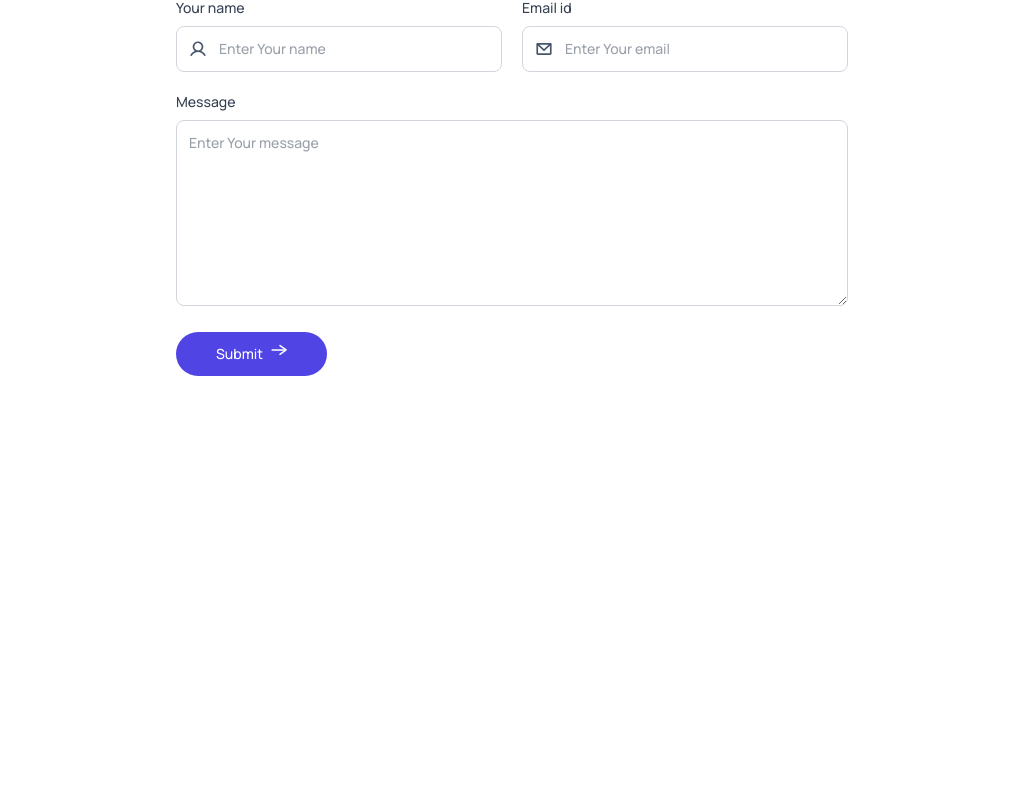
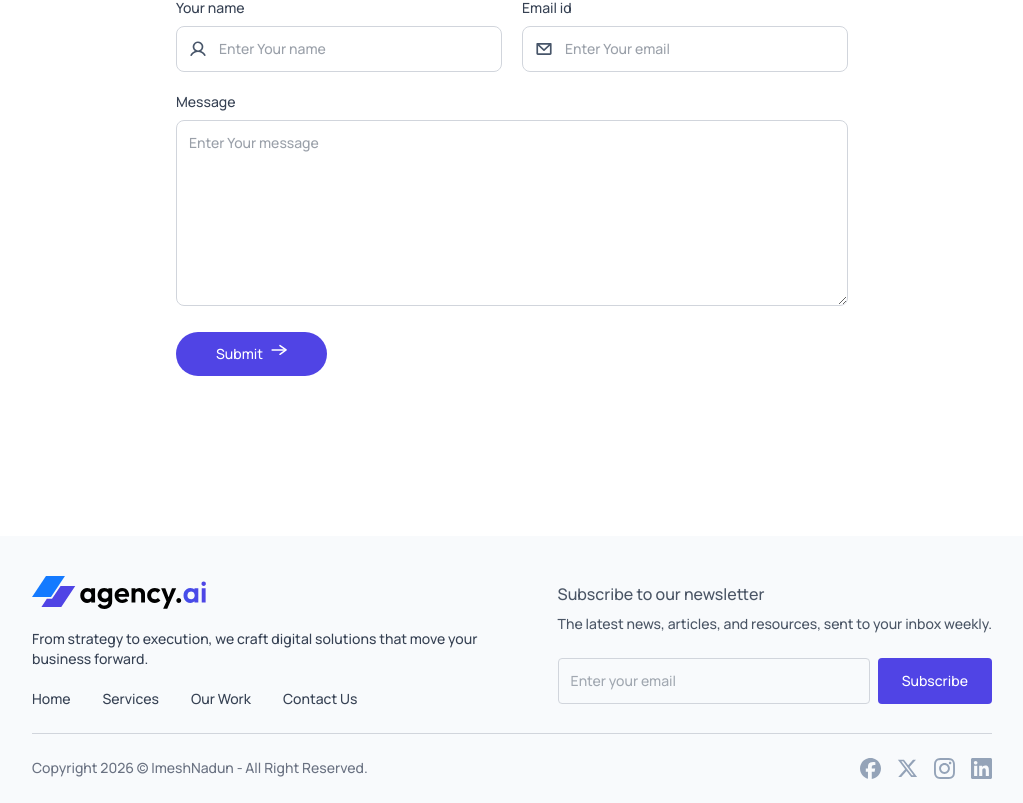
Before and after one commit to imesh1224/Agency-AI, a React (Vite) app: page / in a window 1280 px wide. Shown: the part 3302-4105 px from the top of the page, without its empty margins (128-1151 px from the left). Before the commit the page ends 3678 px from the top, so only its background shows below. Built offline with nearby package versions, Linux system fonts and the light colour scheme.

Commit message:
create footer section

```diff
--- a/src/App.jsx
+++ b/src/App.jsx
@@ -7,6 +7,7 @@
 import Teams from "./components/Teams";
 import ContactUs from "./components/ContactUs";
 import { Toaster } from "react-hot-toast";
+import Footer from "./components/Footer";
 
 const App = () => {
   const [theme, setTheme] = useState(localStorage.getItem("theme") || "light");
@@ -21,6 +22,7 @@
       <OurWork />
       <Teams />
       <ContactUs />
+      <Footer theme={theme} />
     </div>
   );
 };
--- /dev/null
+++ b/src/components/Footer.jsx
@@ -0,0 +1,79 @@
+import React from "react";
+import assets from "../assets/assets";
+
+const Footer = ({ theme }) => {
+  return (
+    <div className="bg-slate-50 dark:bg-gray-900 pt-10 sm:pt-10 mt-20 sm:mt-40 px-4 sm:px-10 lg:px-24 xl:px-40">
+      {/* footer top */}
+      <div className="flex justify-between lg:items-center max-lg:flex-col gap-10">
+        <div className="space-y-5 text-sm text-gray-700 dark:text-gray-400">
+          <img
+            src={theme === "dark" ? assets.logo_dark : assets.logo}
+            className="w-32 sm:w-44"
+            alt=""
+          />
+          <p className="max-w-md">
+            From strategy to execution, we craft digital solutions that move
+            your business forward.
+          </p>
+
+          <ul className="flex gap-8">
+            <li>
+              <a className="hover:text-primary" href="#">
+                Home
+              </a>
+            </li>
+            <li>
+              <a className="hover:text-primary" href="#services">
+                Services
+              </a>
+            </li>
+            <li>
+              <a className="hover:text-primary" href="#our-work">
+                Our Work
+              </a>
+            </li>
+            <li>
+              <a className="hover:text-primary" href="#contact-us">
+                Contact Us
+              </a>
+            </li>
+          </ul>
+        </div>
+
+        <div className="text-gray-600 dark:text-gray-400">
+          <h3 className="font-semibold">Subscribe to our newsletter</h3>
+          <p className="text-sm mt-2 mb-6">
+            The latest news, articles, and resources, sent to your inbox weekly.
+          </p>
+
+          <div className="flex gap-2 text-sm">
+            <input
+              type="email"
+              placeholder="Enter your email"
+              className="w-full p-3 text-sm outline-none rounded dark:text-gray-200 bg-transparent border border-gray-300 dark:border-gray-500"
+            />
+            <button className="bg-primary text-white rounded px-6">
+              Subscribe
+            </button>
+          </div>
+        </div>
+      </div>
+
+      <hr className="border-gray-300 dark:border-gray-600 my-6" />
+
+      {/* footer bottom */}
+      <div className="pb-6 text-sm text-gray-500 flex justify-center sm:justify-between gap-4 flex-wrap">
+        <p>Copyright 2026 © ImeshNadun - All Right Reserved.</p>
+        <div className="flex items-center justify-between gap-4">
+          <img src={assets.facebook_icon} alt="" />
+          <img src={assets.twitter_icon} alt="" />
+          <img src={assets.instagram_icon} alt="" />
+          <img src={assets.linkedin_icon} alt="" />
+        </div>
+      </div>
+    </div>
+  );
+};
+
+export default Footer;
```
